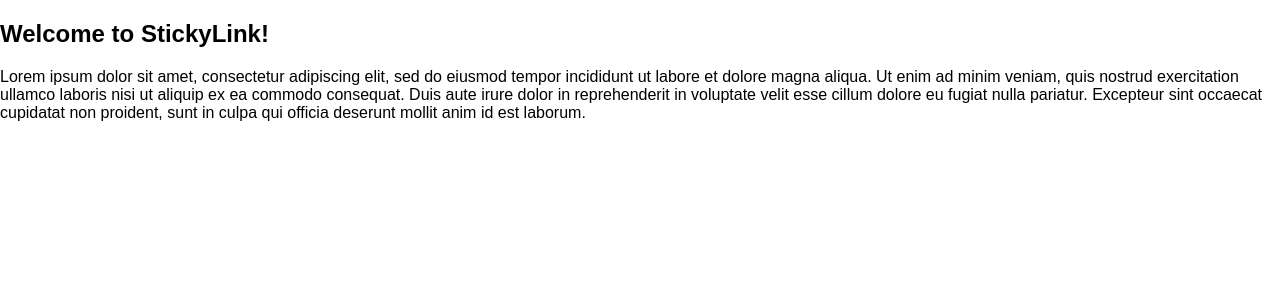
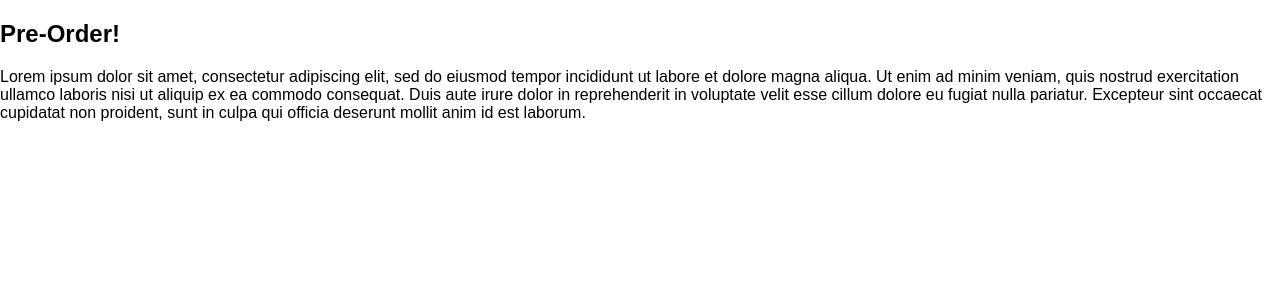
Before and after one commit to anibalhsm/StickyLink, a Flask app: template FYP/templates/shop.html in a window 1280 px wide. Shown: the part 74-374 px from the top of the page. Run offline with Flask 2, Linux system fonts and the light colour scheme; the template is opened without the code that fills it, so the values that code supplies are empty.

Commit message:
modified:   FYP/templates/contact.html modified:   FYP/templates/login.html modified:   FYP/templates/products.html modified:   FYP/templates/shop.html

```diff
--- a/FYP/templates/contact.html
+++ b/FYP/templates/contact.html
@@ -19,7 +19,7 @@
         <a href="#login.html">login</a>
     </nav>
     <div>
-        <h2>Welcome to StickyLink!</h2>
+        <h2>Contact us!</h2>
         <p>Lorem ipsum dolor sit amet, consectetur adipiscing elit, sed do eiusmod tempor incididunt ut labore et dolore magna aliqua. Ut enim ad minim veniam, quis nostrud exercitation ullamco laboris nisi ut aliquip ex ea commodo consequat. Duis aute irure dolor in reprehenderit in voluptate velit esse cillum dolore eu fugiat nulla pariatur. Excepteur sint occaecat cupidatat non proident, sunt in culpa qui officia deserunt mollit anim id est laborum.
         </p>
     </div>
--- a/FYP/templates/login.html
+++ b/FYP/templates/login.html
@@ -19,7 +19,7 @@
         <a href="#login.html">login</a>
     </nav>
     <div>
-        <h2>Welcome to StickyLink!</h2>
+        <h2>Login Form</h2>
         <p>Lorem ipsum dolor sit amet, consectetur adipiscing elit, sed do eiusmod tempor incididunt ut labore et dolore magna aliqua. Ut enim ad minim veniam, quis nostrud exercitation ullamco laboris nisi ut aliquip ex ea commodo consequat. Duis aute irure dolor in reprehenderit in voluptate velit esse cillum dolore eu fugiat nulla pariatur. Excepteur sint occaecat cupidatat non proident, sunt in culpa qui officia deserunt mollit anim id est laborum.
         </p>
     </div>
--- a/FYP/templates/products.html
+++ b/FYP/templates/products.html
@@ -19,7 +19,7 @@
         <a href="#login.html">login</a>
     </nav>
     <div>
-        <h2>Welcome to StickyLink!</h2>
+        <h2>Our Products!</h2>
         <p>Lorem ipsum dolor sit amet, consectetur adipiscing elit, sed do eiusmod tempor incididunt ut labore et dolore magna aliqua. Ut enim ad minim veniam, quis nostrud exercitation ullamco laboris nisi ut aliquip ex ea commodo consequat. Duis aute irure dolor in reprehenderit in voluptate velit esse cillum dolore eu fugiat nulla pariatur. Excepteur sint occaecat cupidatat non proident, sunt in culpa qui officia deserunt mollit anim id est laborum.
         </p>
     </div>
--- a/FYP/templates/shop.html
+++ b/FYP/templates/shop.html
@@ -19,7 +19,7 @@
         <a href="#login.html">login</a>
     </nav>
     <div>
-        <h2>Welcome to StickyLink!</h2>
+        <h2>Pre-Order!</h2>
         <p>Lorem ipsum dolor sit amet, consectetur adipiscing elit, sed do eiusmod tempor incididunt ut labore et dolore magna aliqua. Ut enim ad minim veniam, quis nostrud exercitation ullamco laboris nisi ut aliquip ex ea commodo consequat. Duis aute irure dolor in reprehenderit in voluptate velit esse cillum dolore eu fugiat nulla pariatur. Excepteur sint occaecat cupidatat non proident, sunt in culpa qui officia deserunt mollit anim id est laborum.
         </p>
     </div>
```
